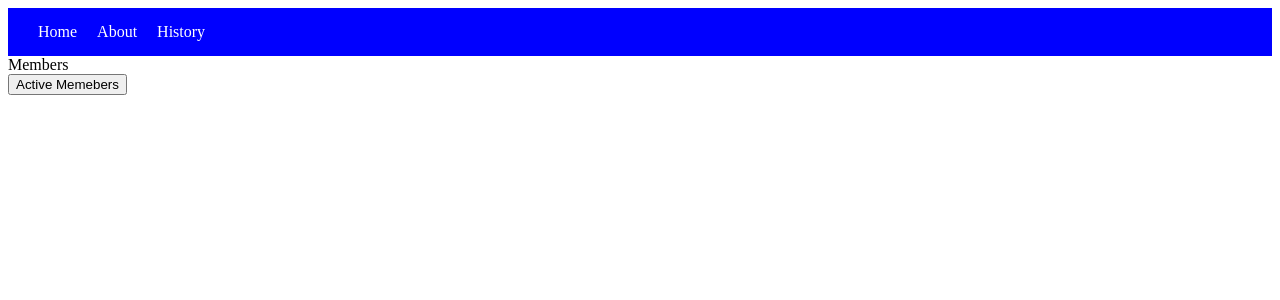
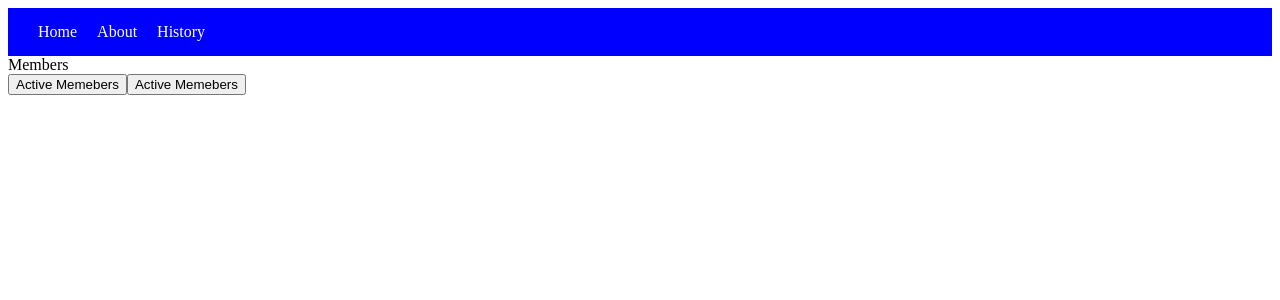
Before and after one commit to furkansylu97/ReactJs_Projects, a React (Vite) app in the folder ReactRouter/: page /members in a window 1280 px wide. Shown: the top 300 px of the page. Built offline with nearby package versions, Linux system fonts and the light colour scheme.

Commit message:
A button was created for reset active members filtering

```diff
--- a/ReactRouter/src/components/Members.jsx
+++ b/ReactRouter/src/components/Members.jsx
@@ -9,6 +9,7 @@ export const Members = () => {
     <>
       <div>Members</div>
       <button onClick={() => setSearchParams({filter : 'active'})}>Active Memebers</button>
+      <button onClick={() => setSearchParams()}>Active Memebers</button>
     </>
   )
 }
```
